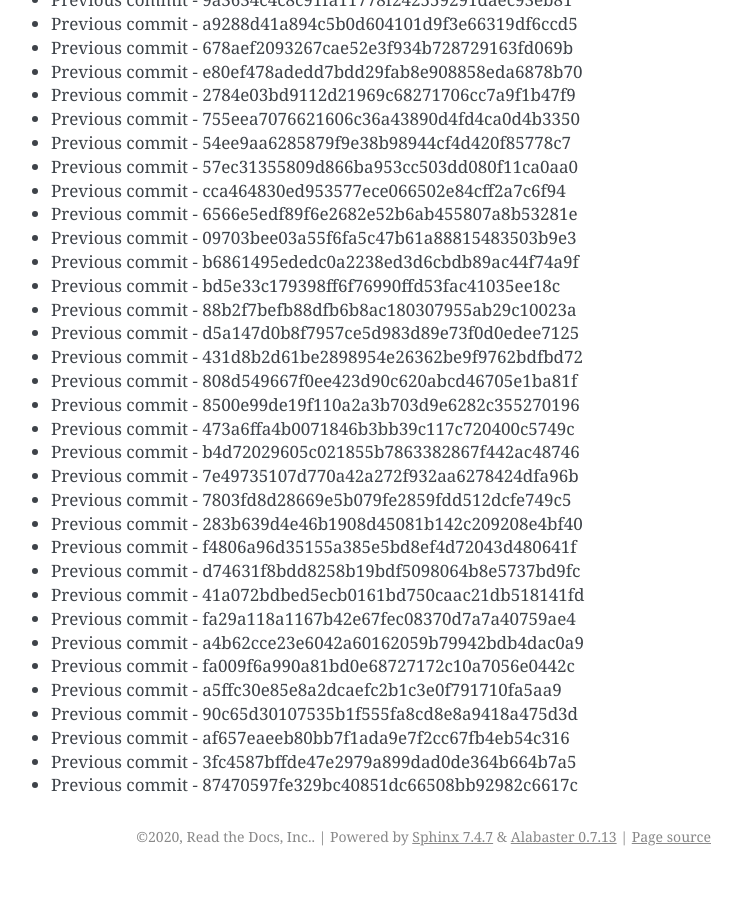
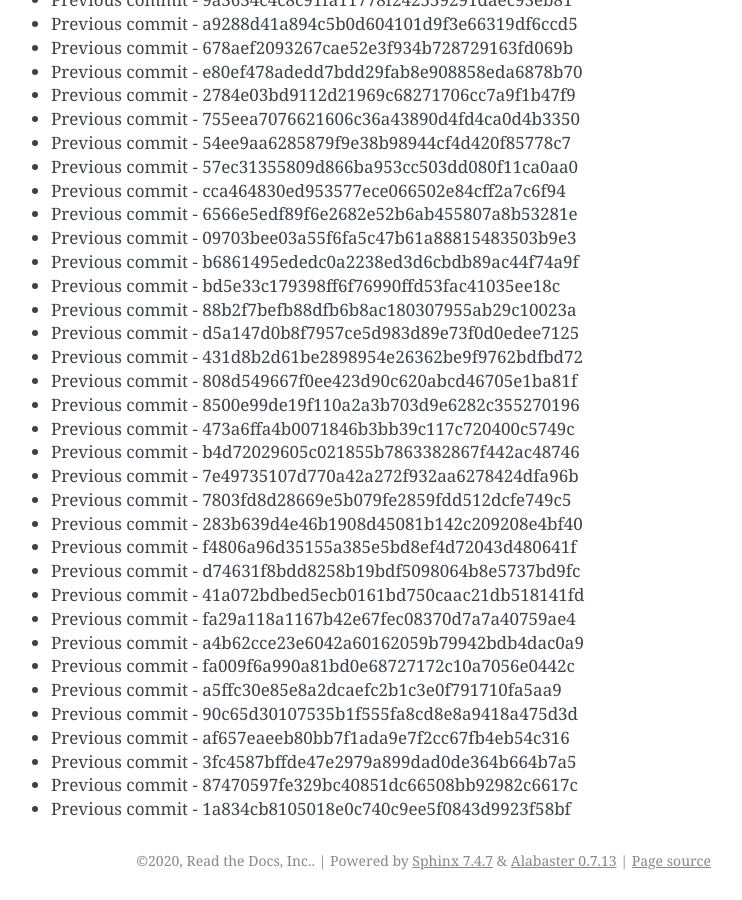
Before and after one commit to readthedocs/rtd-git-stresstest, a Sphinx documentation site: the page built from docs/updates.rst, in a window 1280 px wide and 900 px high, scrolled down 5034 px. Shown: the whole window, without its empty margins (399-1141 px from the left). Built offline with Sphinx 7.4.7, drawn with Linux system fonts in a browser that asks for light colours; before the commit the page ends 5910 px from its top, so only the background shows below that.

Commit message:
Generating commit from previous: 1a834cb8105018e0c740c9ee5f0843d9923f58bf

```diff
--- a/docs/updates.rst
+++ b/docs/updates.rst
@@ -243,3 +243,4 @@ It can be tested for any performance characteristics.
 * Previous commit - af657eaeeb80bb7f1ada9e7f2cc67fb4eb54c316
 * Previous commit - 3fc4587bffde47e2979a899dad0de364b664b7a5
 * Previous commit - 87470597fe329bc40851dc66508bb92982c6617c
+* Previous commit - 1a834cb8105018e0c740c9ee5f0843d9923f58bf
```
